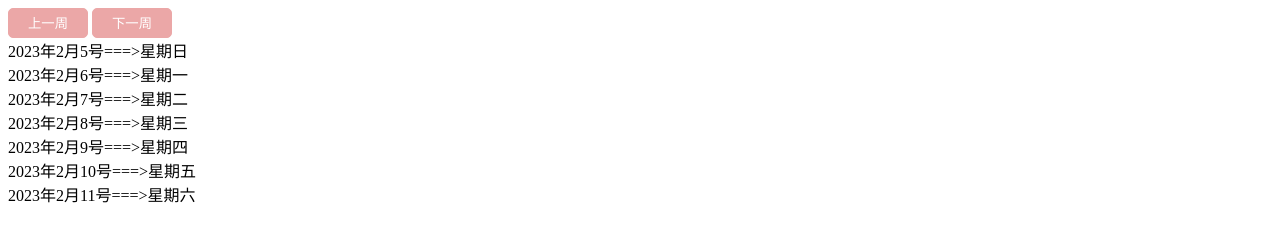
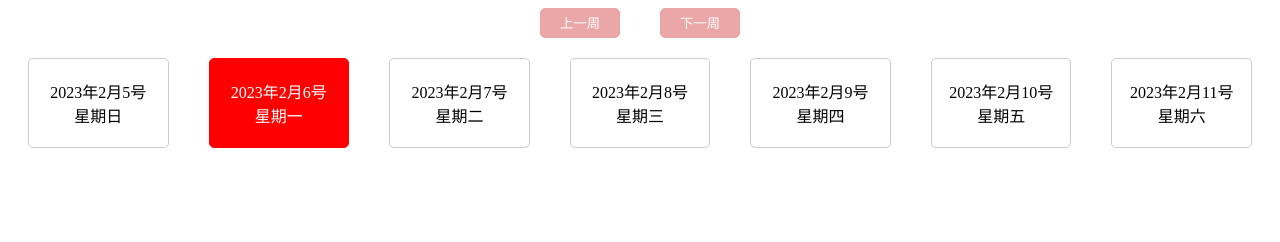
Before and after one commit to pdx1204/examples, a plain HTML site: page week_calendar/index.html in a window 1280 px wide. Drawn offline with nearby package versions, Linux system fonts and the light colour scheme.

Commit message:
chore: 优化代码，调整样式

```diff
--- a/week_calendar/index.html
+++ b/week_calendar/index.html
@@ -1,14 +1,19 @@
 <!DOCTYPE html>
 <html>
-
   <head>
-	<meta charset="utf-8">
+    <meta charset="utf-8" />
     <title>周历</title>
     <script src="https://cdn.jsdelivr.net/npm/vue/dist/vue.js"></script>
     <style>
+      #app .week_switch_btn_group {
+        display: flex;
+        justify-content: center;
+        align-items: center;
+      }
       #app button {
         width: 80px;
         height: 30px;
+        margin: 0 20px;
         line-height: 30px;
         padding: 0;
         outline: none;
@@ -24,97 +29,162 @@
         border-color: #f76e6e;
         transition: all 0.3s;
       }
+
+      #app div.week_wrapper {
+        display: flex;
+        justify-content: center;
+        align-items: center;
+      }
+
+      #app div.week_wrapper .week_item {
+        display: flex;
+        flex-direction: column;
+        justify-content: center;
+        align-items: center;
+        margin: 20px;
+        width: 200px;
+        padding: 20px 0;
+        border: 1px solid #ccc;
+        border-radius: 5px;
+        cursor: pointer;
+      }
+      #app div.week_wrapper .selected_week {
+        background-color: red;
+        border-color: red;
+        color: #fff;
+      }
+      #app div.week_wrapper .week_item:hover {
+      }
     </style>
   </head>
 
   <body>
     <div id="app">
-		<button @click='back'>上一周</button>
-		<button @click='to'>下一周</button>
-		<div v-for="item in week">{{item.year}}年{{item.month}}月{{item.day}}号===>{{item.text}}</div>
+      <div class="week_switch_btn_group">
+        <button @click="back">上一周</button>
+        <button @click="to">下一周</button>
+      </div>
+
+      <div class="week_wrapper">
+        <div
+          v-for="(item, idx) in week"
+          :key="idx"
+          class="week_item"
+          :class="currentDay === idx && 'selected_week'"
+        >
+          {{item.year}}年{{item.month}}月{{item.day}}号
+          <div>{{item.text}}</div>
+        </div>
+      </div>
     </div>
     <script>
       new Vue({
         el: "#app",
         created() {
-				const currentDay = new Date().getDay();//当天星期几
-				const time = new Date().getTime();//当天时间戳
-
           let j = 0;
-				this.changeValue(currentDay, time, j);
-				for (let i = currentDay - 1; i >= 0; i--) {
+          this.changeValue(this.currentDay, j);
+          for (let i = this.currentDay - 1; i >= 0; i--) {
             j--;
-					this.changeValue(i, time, j)
+            this.changeValue(i, j);
           }
           j = 0;
-				for (let i = currentDay + 1; i < 7; i++) {
+          for (let i = this.currentDay + 1; i < 7; i++) {
             j++;
-					this.changeValue(i, time, j)
-
-				};
+            this.changeValue(i, j);
+          }
         },
         data: {
+          currentDay: new Date().getDay(), // 当天星期几
+          time: new Date().getTime(), // 当天时间戳
           millisecond: 24 * 60 * 60 * 1000,
           add: 0,
           sub: 0,
           week: [
-					{ text: '星期日', year: new Date().getFullYear(), month: new Date().getMonth() + 1, day: 1 },
-					{ text: '星期一', year: new Date().getFullYear(), month: new Date().getMonth() + 1, day: 2 },
-					{ text: '星期二', year: new Date().getFullYear(), month: new Date().getMonth() + 1, day: 3 },
-					{ text: '星期三', year: new Date().getFullYear(), month: new Date().getMonth() + 1, day: 4 },
-					{ text: '星期四', year: new Date().getFullYear(), month: new Date().getMonth() + 1, day: 5 },
-					{ text: '星期五', year: new Date().getFullYear(), month: new Date().getMonth() + 1, day: 6 },
-					{ text: '星期六', year: new Date().getFullYear(), month: new Date().getMonth() + 1, day: 7 },
+            {
+              text: "星期日",
+              year: new Date().getFullYear(),
+              month: new Date().getMonth() + 1,
+              day: 1,
+            },
+            {
+              text: "星期一",
+              year: new Date().getFullYear(),
+              month: new Date().getMonth() + 1,
+              day: 2,
+            },
+            {
+              text: "星期二",
+              year: new Date().getFullYear(),
+              month: new Date().getMonth() + 1,
+              day: 3,
+            },
+            {
+              text: "星期三",
+              year: new Date().getFullYear(),
+              month: new Date().getMonth() + 1,
+              day: 4,
+            },
+            {
+              text: "星期四",
+              year: new Date().getFullYear(),
+              month: new Date().getMonth() + 1,
+              day: 5,
+            },
+            {
+              text: "星期五",
+              year: new Date().getFullYear(),
+              month: new Date().getMonth() + 1,
+              day: 6,
+            },
+            {
+              text: "星期六",
+              year: new Date().getFullYear(),
+              month: new Date().getMonth() + 1,
+              day: 7,
+            },
           ],
         },
 
         methods: {
           back() {
-					const currentDay = new Date().getDay();//当天星期几
-					const time = new Date().getTime();//当天时间戳
             this.sub--;
             const n = this.add + this.sub;
 
             let j = 0;
-					this.changeValue(currentDay, time, (n * 7) + j);
-					for (let i = currentDay - 1; i >= 0; i--) {
+            this.changeValue(this.currentDay, n * 7 + j);
+            for (let i = this.currentDay - 1; i >= 0; i--) {
               j--;
-						this.changeValue(i, time, (n * 7) + j)
-
+              this.changeValue(i, n * 7 + j);
             }
             j = 0;
-					for (let i = currentDay + 1; i < 7; i++) {
+            for (let i = this.currentDay + 1; i < 7; i++) {
               j++;
-						this.changeValue(i, time, (n * 7) + j)
-
-					};
+              this.changeValue(i, n * 7 + j);
+            }
           },
           to() {
-					const currentDay = new Date().getDay();
-					const time = new Date().getTime();
             this.add++;
             const n = this.add + this.sub;
             let j = 0;
-					this.changeValue(currentDay, time, (n * 7) + j);
-					for (let i = currentDay - 1; i >= 0; i--) {
+            this.changeValue(this.currentDay, n * 7 + j);
+            for (let i = this.currentDay - 1; i >= 0; i--) {
               j--;
-						this.changeValue(i, time, (n * 7) + j)
+              this.changeValue(i, n * 7 + j);
             }
             j = 0;
-					for (let i = currentDay + 1; i < 7; i++) {
+            for (let i = this.currentDay + 1; i < 7; i++) {
               j++;
-						this.changeValue(i, time, (n * 7) + j)
-					};
+              this.changeValue(i, n * 7 + j);
+            }
           },
-				changeValue(idx, time, countDay) {
-					this.week[idx].year = new Date(time + this.millisecond * countDay).getFullYear();
-					this.week[idx].month = new Date(time + this.millisecond * countDay).getMonth() + 1;
-					this.week[idx].day = new Date(time + this.millisecond * countDay).getDate();
-				}
-			}
-
+          changeValue(idx, countDay) {
+            const date = new Date(this.time + this.millisecond * countDay);
+            this.week[idx].year = date.getFullYear();
+            this.week[idx].month = date.getMonth() + 1;
+            this.week[idx].day = date.getDate();
+          },
+        },
       });
     </script>
   </body>
-
 </html>
```
Lines whose indentation alone changed are shown as unchanged.
